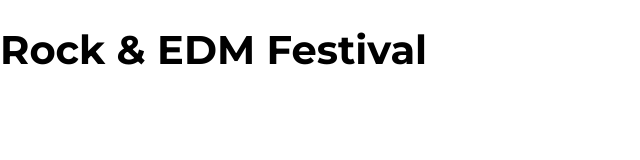
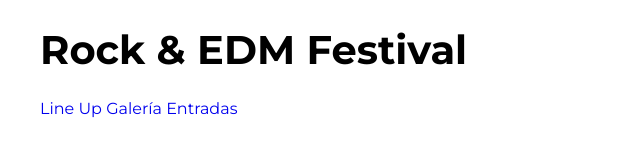
Before and after one commit to JereLoza/Desarrollo-web-Proyecto-4, a website: page index.html in a window 1280 px wide. Shown: the whole page, without its empty margins (0-640 px from the left). Drawn offline with Linux system fonts and the light colour scheme.

Commit message:
Header
- Se añadió el header a la parte de HTML

```diff
--- a/index.html
+++ b/index.html
@@ -11,7 +11,18 @@
 </head>
 
 <body>
-    <h1>Rock & EDM Festival</h1>
+    <header class="header">
+        <div class="contenedor contenido-header">
+            <h1>Rock & EDM Festival</h1>
+
+            <nav class="navegacion-principal">
+                <a href="#">Line Up</a>
+                <a href="#">Galería</a>
+                <a href="#">Entradas</a>
+            </nav>
+        </div>
+    </header>
+
 </body>
 
 </html>
```
